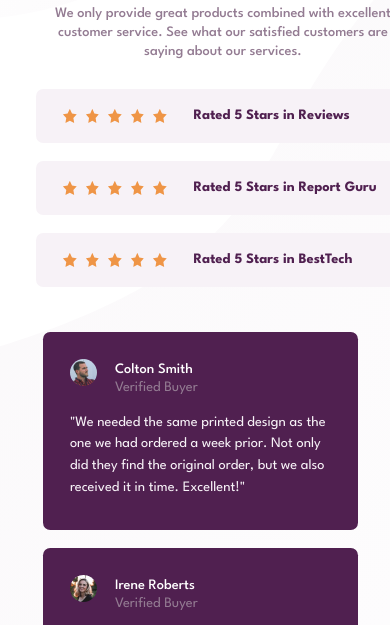
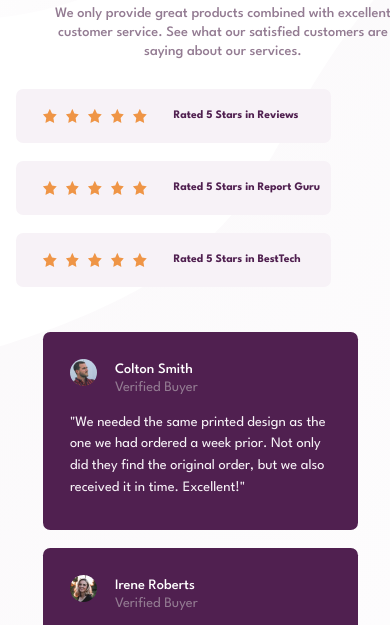
Before and after one commit to huzaifa612/social-proof-section, a plain HTML site: page index.html in a window 390 px wide. Shown: the part 187-812 px from the top of the page. Drawn offline with Linux system fonts and the light colour scheme.

Commit message:
completed

```diff
--- a/style.css
+++ b/style.css
@@ -47,15 +47,15 @@ h1{
     align-items: center;
     background-color: hsl(300, 24%, 96%);
     margin-top: 1.25rem;
-    width: 25rem;
+    width: 21.875rem;
     height: 3.75rem;
     padding-left: 1.25rem;
     border-radius: 0.5rem;
 }
-.hero-left > div:nth-child(2) {
+.review-2 {
     margin-left: 2.5rem;
 }
-.hero-left > div:nth-child(3) {
+.review-3 {
     margin-left: 5rem;
 }
 .review-1, .review-2, .review-3 {
@@ -70,7 +70,7 @@ img{
     margin-left: 0.625rem;
 }
 h2{
-    font-size: 1rem;
+    font-size: .8rem;
     margin-top: auto;
     margin-bottom: auto;
     margin-left: 1.875rem;
@@ -145,12 +145,10 @@ h4{
     }
     .hero-left{
         display: block;
+    }
+    .review-1, .review-2, .review-3{
         margin-left: auto;
         margin-right: auto;
-    }
-    .review-1, .review-2, .review-3{
-         margin-left: 2.5rem;
-        margin-right: 2.5rem;
     }
     .boxes{
         display: block;
```
